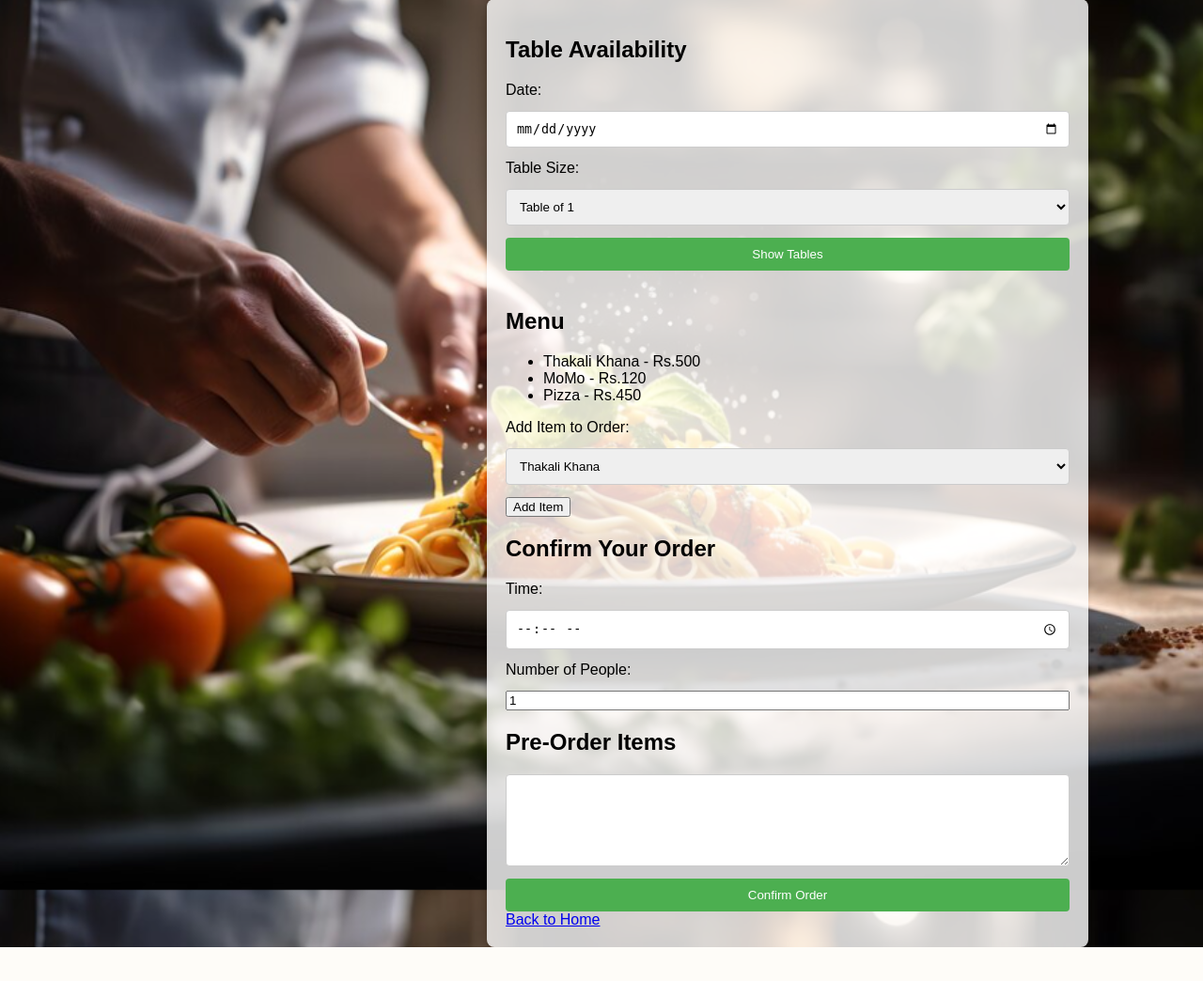
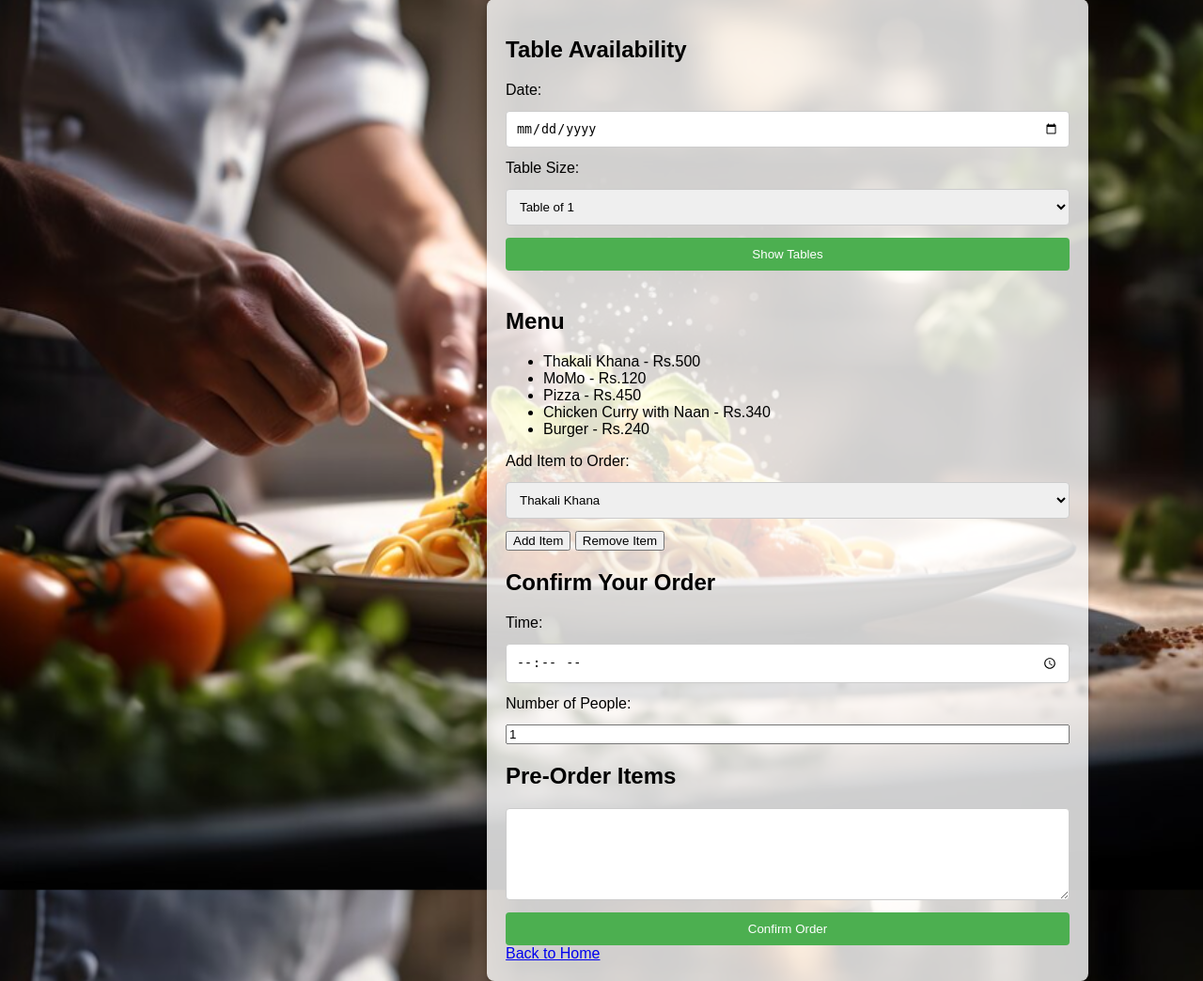
Before and after one commit to Andy-site/RRS, a Django app: page /reservation/ in a window 1280 px wide. Shown: the part 109-1153 px from the top of the page at 94% size. Before the commit the page ends 1117 px from the top, so only its background shows below. Run offline with Django 5.2, Linux system fonts and the light colour scheme.

Commit message:
Some Functionality changes in Pre-Booking for food in reservation

```diff
--- a/rms/myapp/templates/myapp/reservation.html
+++ b/rms/myapp/templates/myapp/reservation.html
@@ -146,6 +146,8 @@
             <li>Thakali Khana - Rs.500</li>
             <li>MoMo - Rs.120</li>
             <li>Pizza - Rs.450</li>
+            <li>Chicken Curry with Naan - Rs.340</li>
+            <li>Burger - Rs.240</li>
         </ul>
         <!-- Add to Message Box -->
         <label for="order-item">Add Item to Order:</label>
@@ -153,8 +155,11 @@
             <option value="Thakali Khana">Thakali Khana</option>
             <option value="MoMo">MoMo</option>
             <option value="Pizza">Pizza</option>
+            <option value="Chicken Curry with Naan">Chicken Curry with Naan</option>
+            <option value="Burger">Burger</option>
         </select>
         <button id="add-item-btn">Add Item</button>
+        <button id="remove-item-btn">Remove Item</button>
     </div>
 
     <!-- Confirm Your Order Form -->
@@ -169,7 +174,7 @@
             <input class="l2" type="number" id="number-of-people" name="number-of-people" min="1" max="8" value="1">
             <h2>Pre-Order Items</h2>
             <label for="order-message"></label>
-            <textarea id="order-message" name="order-message" rows="4"></textarea>
+            <textarea id="order-message" name="order-message" rows="4" readonly></textarea>
             <button class="b2" type="submit">Confirm Order</button>
         </form>
     </div>
@@ -231,6 +236,16 @@
         // Get the form data
         var formData = new FormData(this);
 
+        // Check if all fields are filled except message box
+        var isFormValid = true;
+        var inputs = document.querySelectorAll('#order-form input');
+        inputs.forEach(function(input) {
+            if (!input.value.trim()) {
+                isFormValid = false;
+            }
+        });
+
+        if (isFormValid) {
             // Send the form data to the server using fetch
             fetch('/book/', {
                 method: 'POST',
@@ -240,6 +255,7 @@
                 if (response.ok) {
                     // If the response is successful, display a confirmation message
                     alert('Order confirmed successfully!');
+                    window.location.href = "/";
                 } else {
                     // If there's an error, display an error message
                     alert('There was an error confirming the order. Please try again later.');
@@ -249,32 +265,27 @@
                 console.error('Error:', error);
                 alert('An unexpected error occurred. Please try again later.');
             });
+        } else {
+            alert('Please fill out all fields before confirming the order.');
+        }
     });
 
     document.getElementById('add-item-btn').addEventListener('click', function(event) {
-        // Get selected item and its price
+        // Get selected item
         var selectedItem = document.getElementById('order-item').value;
-        var selectedPrice = getPrice(selectedItem);
 
-        // Append item and price to message box
+        // Append item to message box
         var messageBox = document.getElementById('order-message');
         messageBox.value += `${selectedItem}\n`;
     });
 
-    function getPrice(item) {
-        // Function to get price based on item
-        switch (item) {
-            case 'Thakali Khana':
-                return 500;
-            case 'MoMo':
-                return 120;
-            case 'Pizza':
-                return 450;
-            // Add cases for more items if needed
-            default:
-                return 0; // Default price
-        }
-    }
+    document.getElementById('remove-item-btn').addEventListener('click', function(event) {
+        // Remove last item from message box
+        var messageBox = document.getElementById('order-message');
+        var lines = messageBox.value.split('\n');
+        lines.pop(); // Remove last item
+        messageBox.value = lines.join('\n');
+    });
 </script>
 </body>
 </html>
```
Lines whose indentation alone changed are shown as unchanged.
